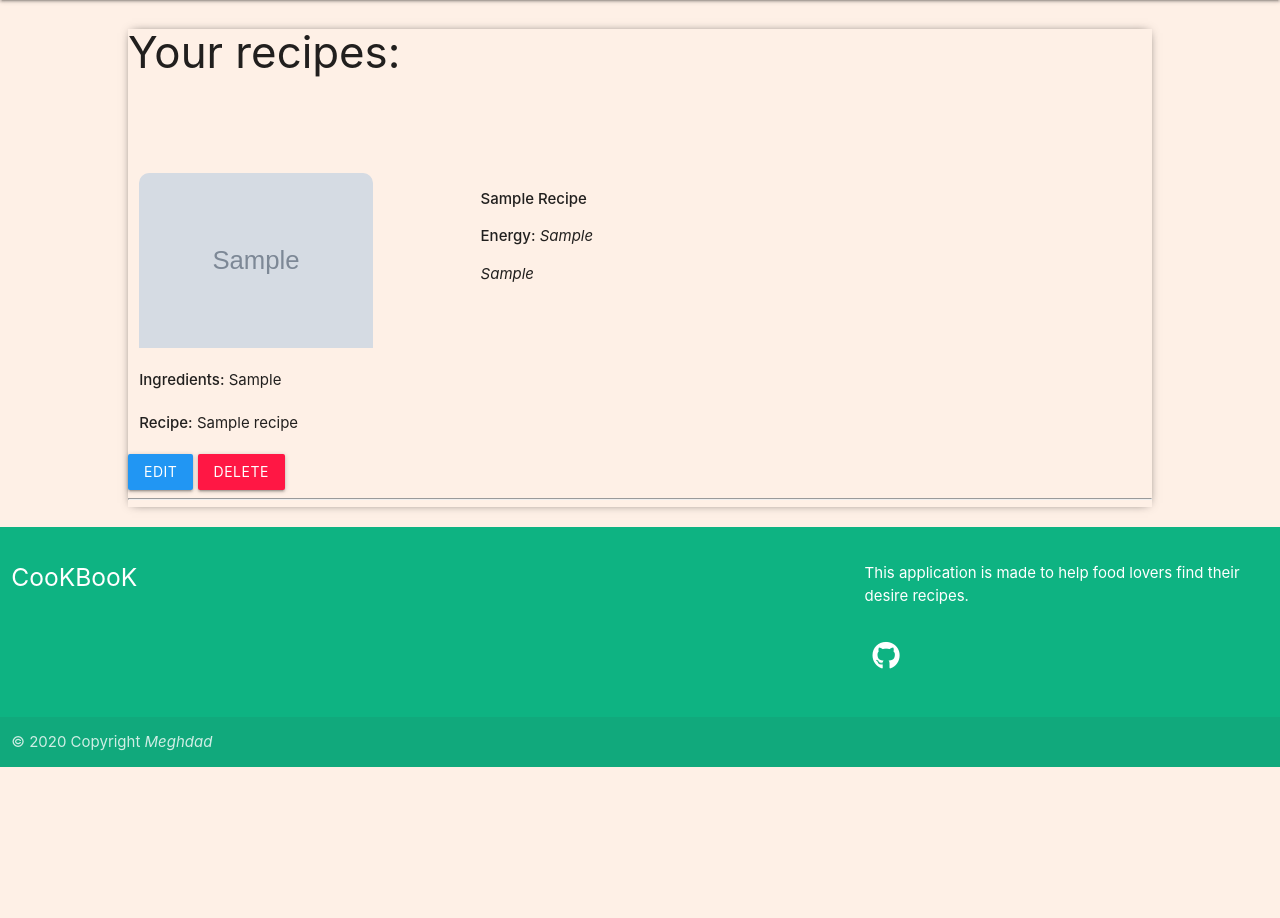
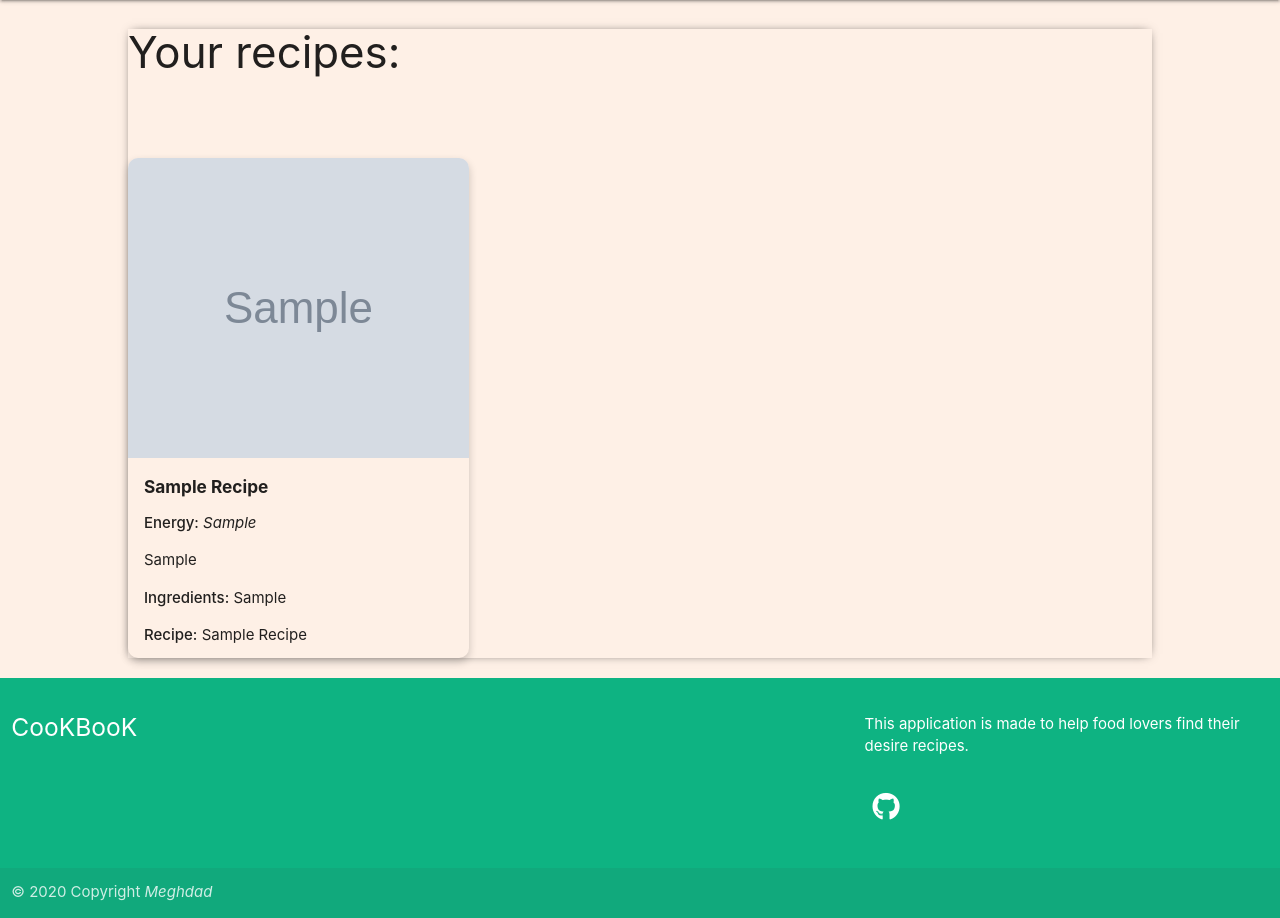
Before and after one commit to meghdadyazdi/cookbook, a Flask app: page /my_recipe in a window 1280 px wide. Shown: the part 64-982 px from the top of the page. Before the commit the page ends 831 px from the top, so only its background shows below. Run offline with Flask 2, Linux system fonts and the light colour scheme; the visitor is signed in with stand-in values (Sample User, id 1); grey boxes marked "Sample" are stand-in pictures; a database or web service that is not in the repository returns one stand-in record (values such as "Sample title"); some libraries are stand-ins or nearby versions.

Commit message:
add one-my-recipe and styling

```diff
--- a/app.py
+++ b/app.py
@@ -136,6 +136,11 @@ def my_recipe():
                            my_recipes=mongo.db.recipes.find({"recipe_username": session['username']}))
 
 
+@app.route('/one_my_recipe/<recipe_id>')
+def one_my_recipe(recipe_id):
+    return render_template('one_my_recipe.html', recipe=mongo.db.recipes.find_one({"_id": ObjectId(recipe_id)}))
+
+
 @app.route('/edit_recipe/<recipe_id>')
 def edit_recipe(recipe_id):
     return render_template('edit_recipe.html', user_recipe=mongo.db.recipes.find_one({"_id": ObjectId(recipe_id)}),
@@ -161,7 +166,7 @@ def update_recipe(recipe_id):
         'recipe_video':request.form.get('recipe_video'),
         'recipe_username':request.form.get('recipe_username')
     })
-    return redirect(url_for('my_recipe'))
+    return redirect(url_for('my_recipe'), )
 
 
 
@@ -185,7 +190,6 @@ def inject_user():
 
 
 
-
 if __name__ == '__main__':
     app.run(host=os.environ.get('IP', '0.0.0.0'),
             port=int(os.environ.get('PORT', '5000')),
--- a/static/css/style.css
+++ b/static/css/style.css
@@ -340,12 +340,6 @@ footer a{
 }
 
 
-
-
-
-
-
-
 .single-img {
   border-radius: 10px 10px 0 0;
   width:50%;
@@ -357,9 +351,8 @@ footer a{
 
 .boxxx {
    position: relative;
-
-   background: #eee;
-   color: #000;
+   /* background: #eee; */
+   /* color: #000; */
    padding: 20px;
 }
 
--- a/templates/my_recipe.html
+++ b/templates/my_recipe.html
@@ -11,40 +11,37 @@
 				<div class="input-field col s6 push-s3">
 				</div>
 	</div>
+<div class="row">
+	{% for recipe in my_recipes %}
 
-	{% for recipe in my_recipes %}
-	<div class="row">
-		<div class="input-field col s12 m3">
-			<img src="{{recipe.recipe_photo}}" alt="{{recipe.recipe_name}}" width="150" height="150">
-            </div>
-			<div class="input-field col s12 m6 push-m1">
-				{%if recipe.recipe_meal%}
-                <div class="capital"><p> <strong>{{recipe.recipe_name}}</strong></div>
-                <div class="capital"><p><strong> Energy:</strong><i> {{recipe.recipe_energy}} </i></div>
-				<i> {{recipe.recipe_meal}}</i></p>
-				{% else %}
-				{% endif %}
+		<div class="col s12 m6 xl4 card-recipe p0 m0 boxxx">
+			<img src="{{recipe.recipe_photo}}" alt="{{recipe.recipe_name}}" style="">
+			<div class="card-container capital">
+				<h6 class="no-flow"><b>{{recipe.recipe_name}}</b></h6>
+				<p class="no-flow"><strong> Energy:</strong><i> {{recipe.recipe_energy}} </i></p>
+				<p class="no-flow">{{recipe.recipe_meal}}</p>
+
+					<p class="no-flow">
+						<strong>Ingredients:</strong> {{recipe.recipe_ingredients}}
+					</p>
+					<p class="no-flow">
+						<strong>Recipe:</strong> {{recipe.recipe}}
+					</p>
 			</div>
-			<div class="row">
-				<div class="col s12">
-					<strong>Ingredients:</strong> {{recipe.recipe_ingredients}}
-				</div>
-			</div>
-			<div class="row">
-				<div class="col">
-					<strong>Recipe:</strong> {{recipe.recipe}}
-				</div>
-			</div>
-			{%if "{{recipe.recipe_video}}"%}
-			<!-- <iframe width="145" height="110" src="{{recipe.recipe_video}}"></iframe> -->
-			{% endif %}
-			<a href="{{url_for('edit_recipe', recipe_id=recipe._id)}}"
+            <a class="divLinkkk" href="{{url_for('one_my_recipe', recipe_id=recipe._id)}}"></a>
+		</div>
+
+
+
+			<!-- <a href="{{url_for('edit_recipe', recipe_id=recipe._id)}}"
 				class="waves-effect waves-light btn btn_small blue">Edit</a>
-			<a  href="{{url_for('delete_recipe', recipe_id=recipe._id)}}" data-target="modal1" class="waves-effect waves-light btn btn_small modal-trigger">Delete</a>
-			<hr>
-		</div>
-	</div>
+			<a  href="{{url_for('delete_recipe', recipe_id=recipe._id)}}" data-target="modal1" class="waves-effect waves-light btn btn_small modal-trigger">Delete</a> -->
+
+
+
 	{% endfor %}
+
+    </div>
 </section>
 {% if recipes_search %}
 <div class="row">
```
Also changed, not shown: templates/one_my_recipe.html (added, +30 -0 lines).
